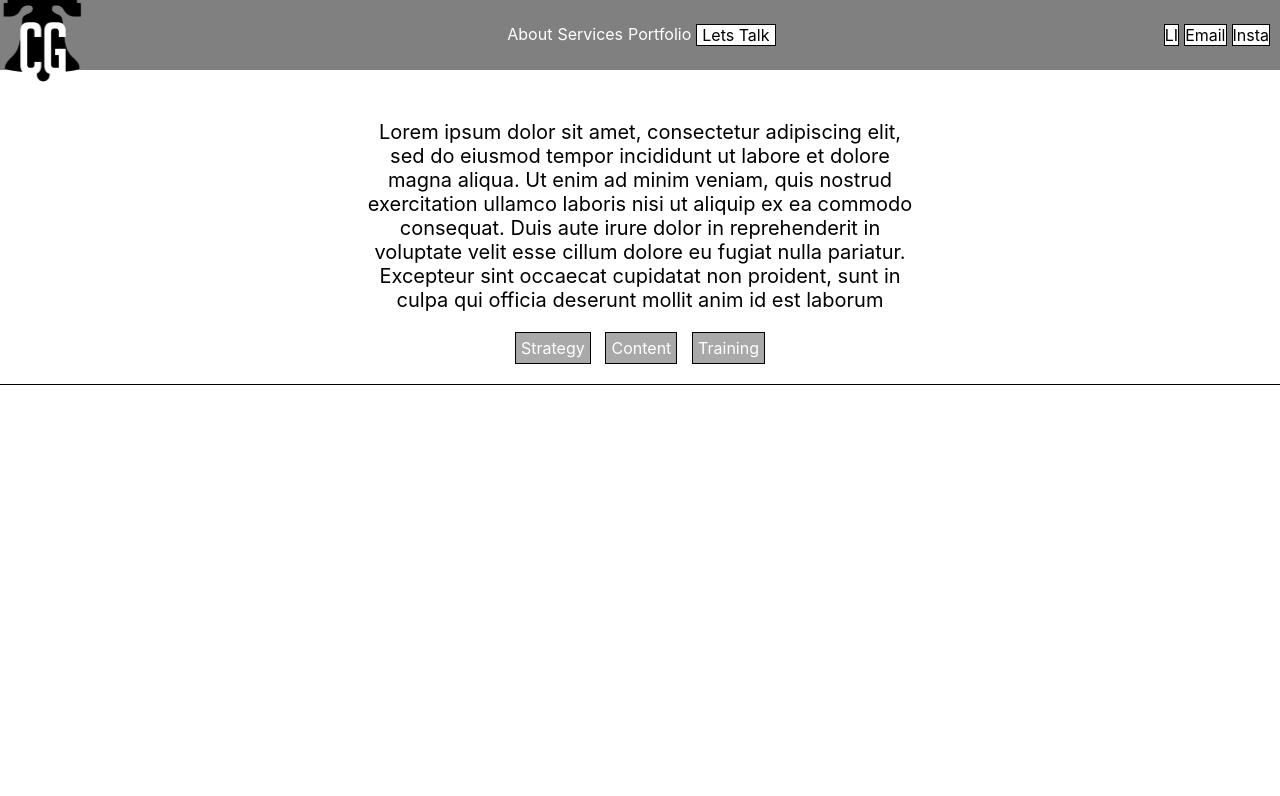
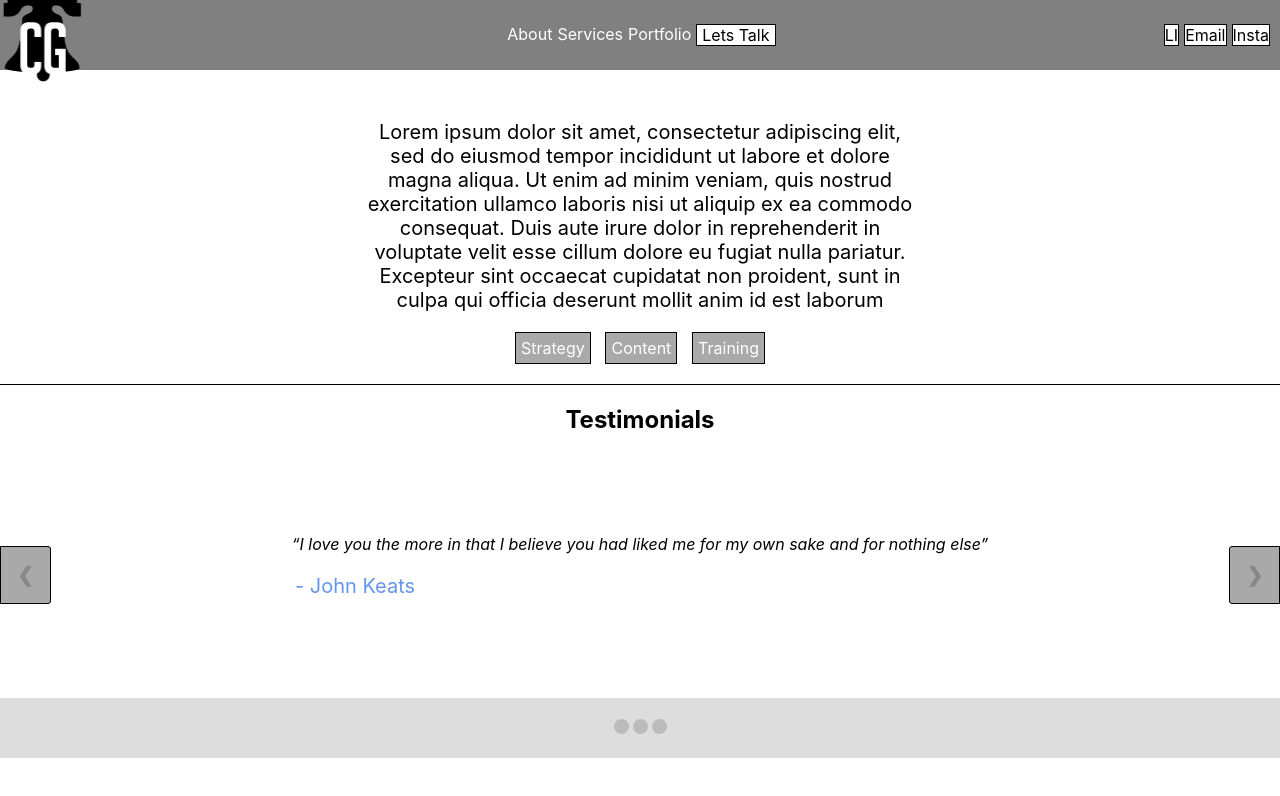
Before and after one commit to carlog1118/tiff-zerby-portfolio, a React (Create React App) app: page / in a window 1280 px wide. Shown: the top 796 px of the page. Built offline with nearby package versions, Linux system fonts and the light colour scheme.

Commit message:
added testimonial gray box

```diff
--- a/src/App.js
+++ b/src/App.js
@@ -1,6 +1,7 @@
 import React from 'react';
 import Header from './Header/Header';
 import Hero from './Hero/Hero';
+import Testimonials from './Testimonials/Testimonials';
 
 function App() {
   return (
@@ -8,6 +9,7 @@ function App() {
       <Header/>
       <main>
         <Hero/>
+        <Testimonials/>
       </main>
     </div>
   );
--- /dev/null
+++ b/src/Testimonials/Slideshow/Slideshow.css
@@ -0,0 +1,74 @@
+/* Slideshow container */
+.slideshow-container {
+  position: relative;
+  background: white;
+}
+
+  /* Slides */
+.mySlides {
+  /*display: none;*/
+  padding: 80px;
+  text-align: center;
+}
+
+  /* Next & previous buttons */
+.prev, .next {
+  cursor: pointer;
+  position: absolute;
+  top: 50%;
+  width: auto;
+  margin-top: -30px;
+  padding: 16px;
+  color: #888;
+  font-weight: bold;
+  font-size: 20px;
+  border-radius: 0 3px 3px 0;
+  user-select: none;
+}
+
+  /* Position the "next button" to the right */
+.next {
+  position: absolute;
+  right: 0;
+  border-radius: 3px 0 0 3px;
+}
+
+  /* On hover, add a black background color with a little bit see-through */
+.prev:hover, .next:hover {
+  background-color: rgba(0,0,0,0.8);
+  color: white;
+}
+
+  /* The dot/bullet/indicator container */
+.dot-container {
+  text-align: center;
+  padding: 20px;
+  background: #ddd;
+}
+
+/* The dots/bullets/indicators */
+.dot {
+  cursor: pointer;
+  height: 15px;
+  width: 15px;
+  margin: 0 2px;
+  background-color: #bbb;
+  border-radius: 50%;
+  display: inline-block;
+  transition: background-color 0.6s ease;
+}
+
+  /* Add a background color to the active dot/circle */
+.active, .dot:hover {
+  background-color: #717171;
+}
+
+  /* Add an italic font style to all quotes */
+q {font-style: italic;}
+
+  /* Add a blue color to the author */
+.author {color: cornflowerblue;}
+
+h2 {
+  text-align: center;
+}
--- /dev/null
+++ b/src/Testimonials/Slideshow/Slideshow.js
@@ -0,0 +1,28 @@
+import React from 'react';
+import './Slideshow.css';
+
+class Slideshow extends React.Component {
+  render(){
+    return (
+      <>
+        <h2>Testimonials</h2>
+        <div className="slideshow-container">
+          <div className="mySlides">
+            <q>I love you the more in that I believe you had liked me for my own sake and for nothing else</q>
+            <p className="author">- John Keats</p>
+          </div>
+          <a className="prev" onClick="plusSlides(-1)">&#10094;</a>
+          <a className="next" onClick="plusSlides(1)">&#10095;</a>
+        </div>
+
+        <div className="dot-container">
+          <span className="dot" onClick="currentSlide(1)"></span>
+          <span className="dot" onClick="currentSlide(2)"></span>
+          <span className="dot" onClick="currentSlide(3)"></span>
+        </div>
+      </>
+    )
+  };
+};
+
+export default Slideshow;
--- a/src/Testimonials/Testimonials.css
+++ b/src/Testimonials/Testimonials.css
@@ -1,3 +1,8 @@
 * {
   box-sizing: border-box;
 }
+
+.testimonials {
+  display: flex;
+  flex-direction: column;
+}
--- a/src/Testimonials/Testimonials.js
+++ b/src/Testimonials/Testimonials.js
@@ -1,18 +1,12 @@
 import React from 'react';
+import Slideshow from './Slideshow/Slideshow'
 import './Testimonials.css';
 
 class Testimonials extends React.Component {
   render(){
     return (
-      <section className="hero">
-        <p>
-          Lorem ipsum dolor sit amet, consectetur adipiscing elit, sed do eiusmod tempor incididunt ut labore et dolore magna aliqua. Ut enim ad minim veniam, quis nostrud exercitation ullamco laboris nisi ut aliquip ex ea commodo consequat. Duis aute irure dolor in reprehenderit in voluptate velit esse cillum dolore eu fugiat nulla pariatur. Excepteur sint occaecat cupidatat non proident, sunt in culpa qui officia deserunt mollit anim id est laborum
-        </p>
-        <div className="buttons">
-          <a>Strategy</a>
-          <a>Content</a>
-          <a>Training</a>
-        </div>
+      <section className="testimonials">
+        <Slideshow/>
       </section>
     )
   };
```
Also changed, not shown: src/Testimonials/Slideshow/logo400-black.png (added).
